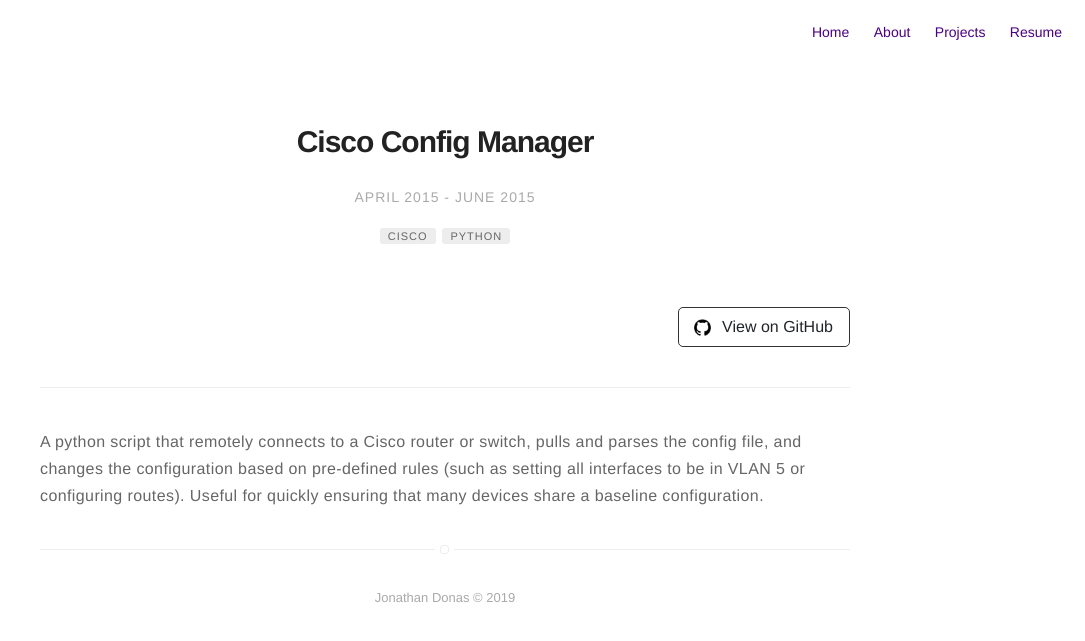
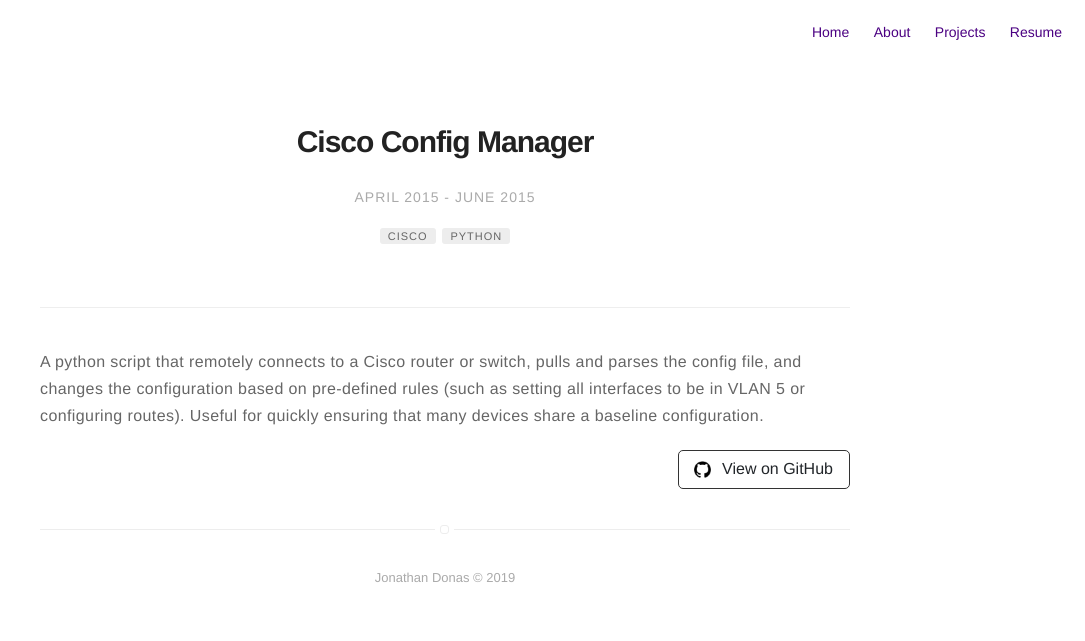
Before and after one commit to jondonas/jondonas.github.io, a Jekyll site: the page built from _posts/1001-01-01-cisco-config-manager.markdown, in a window 1280 px wide. Shown: the top 641 px of the page, without its empty margins (195-1280 px from the left). Built offline with Jekyll 4.4.1, drawn with Linux system fonts in a browser that asks for light colours; part of the change alters nothing that is shown.

Commit message:
Revise github button

```diff
--- a/_layouts/post.html
+++ b/_layouts/post.html
@@ -21,14 +21,14 @@ layout: page
     </div>
 {% endif %}
 
+{{content}}
+
 {% if page.github %}
     <a class="github-btn" href="{{ page.github }}" target="_blank" style="text-decoration: none">
         <img class='icon' style="float: left; margin-right: 10px" src='/assets/images/github.png'/>
         View on GitHub
     </a>
 {% endif %}
-
-{{content}}
 
 {% if site.post-advance-links contains page.category %}
     <div class="blog-navigation">
```
